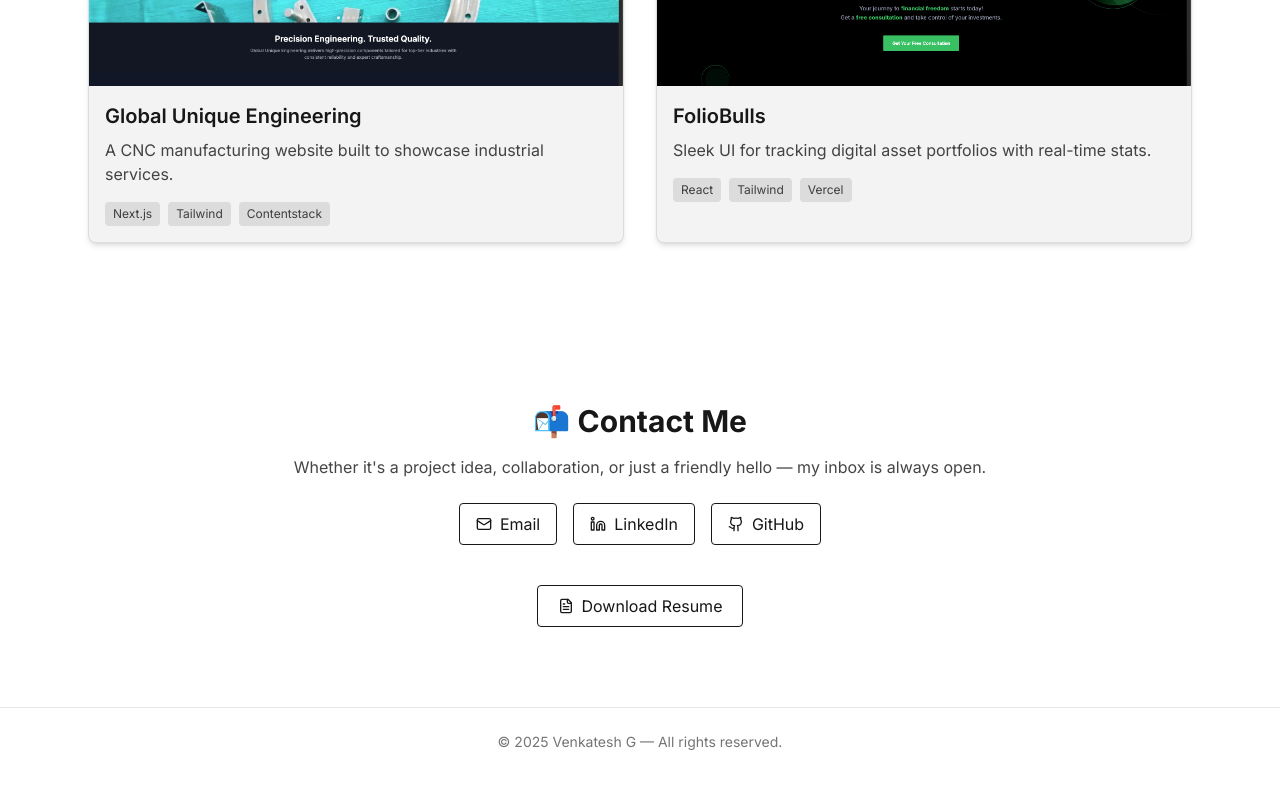
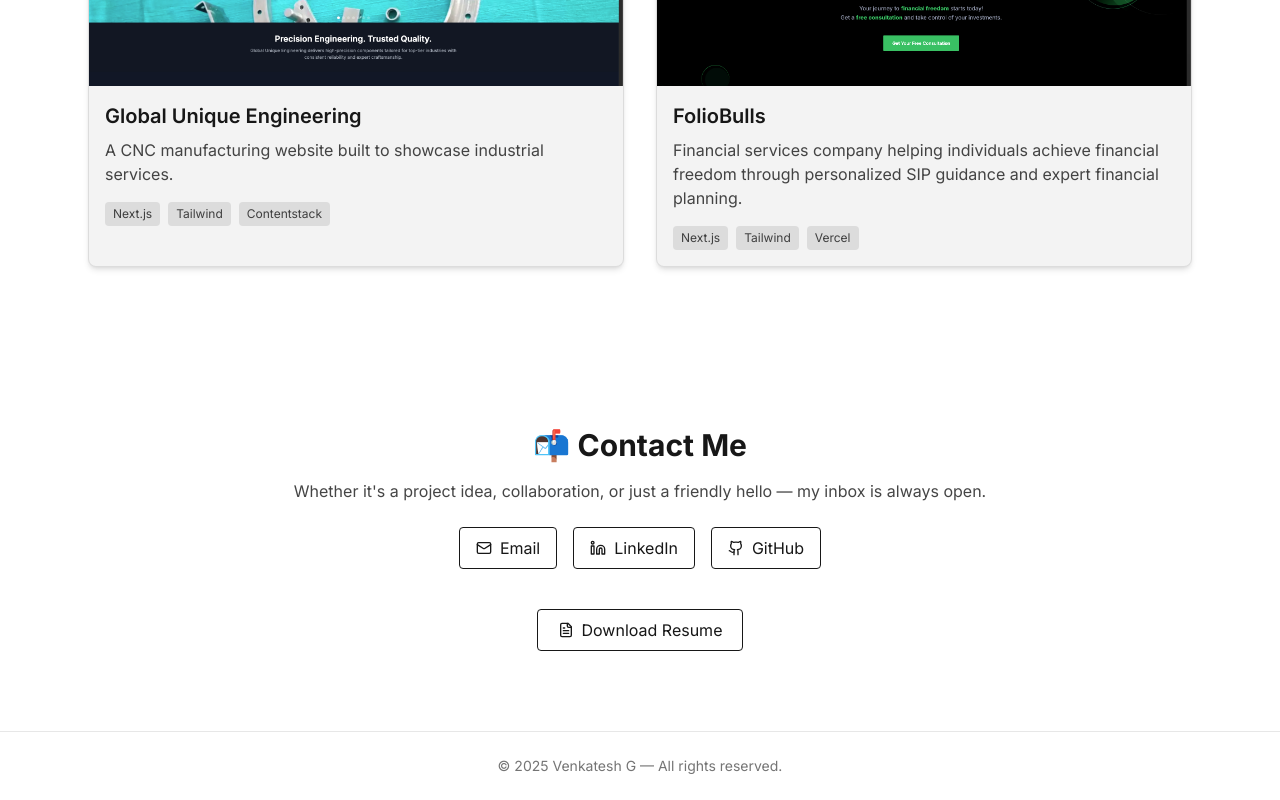
Before and after one commit to venky0195/portfolio, a Next.js app: page / in a window 1280 px wide. Shown: the part 2016-2816 px from the top of the page. Before the commit the page ends 2792 px from the top, so only its background shows below. Built offline with nearby package versions, Linux system fonts and the light colour scheme.

Commit message:
update website sectiojn

```diff
--- a/src/app/components/WebsitesSection.tsx
+++ b/src/app/components/WebsitesSection.tsx
@@ -15,8 +15,8 @@ const websites = [
   {
     title: 'FolioBulls',
     description:
-      'Sleek UI for tracking digital asset portfolios with real-time stats.',
-    tech: ['React', 'Tailwind', 'Vercel'],
+      'Financial services company helping individuals achieve financial freedom through personalized SIP guidance and expert financial planning.',
+    tech: ['Next.js', 'Tailwind', 'Vercel'],
     url: 'https://foliobulls.vercel.app/',
     screenshot: '/images/foliobulls.png',
   },
```
